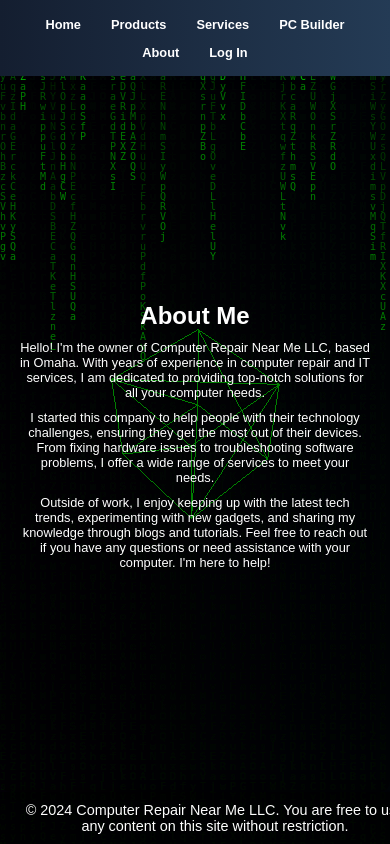
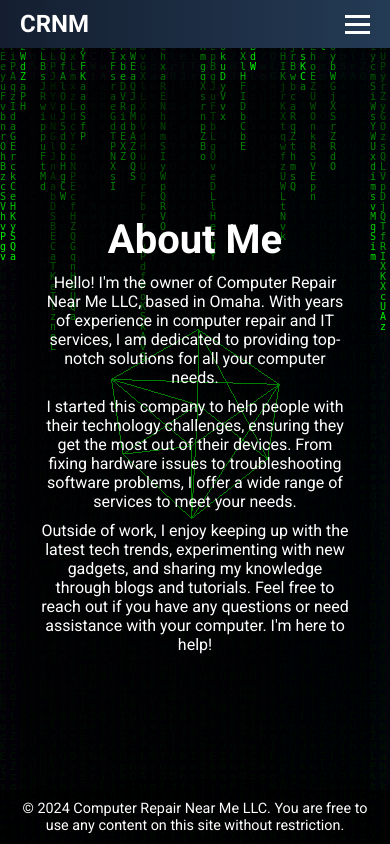
Before and after one commit to Megalunchbox/CRNM-Website, a Flask app: page /about in a window 390 px wide; the page is wider, and only the part inside the window is pictured. Run offline with Flask 3, Linux system fonts and the light colour scheme; some libraries are stand-ins or nearby versions.

Commit message:
better mobile support, better site design.

```diff
--- a/app.py
+++ b/app.py
@@ -1,6 +1,28 @@
-from flask import Flask, render_template
+from flask import Flask, render_template, request, jsonify
+from flask_wtf import FlaskForm, CSRFProtect
+from wtforms import StringField, PasswordField, SubmitField
+from wtforms.validators import DataRequired, Length, Email
+
+import os, stripe
+
 
 app = Flask(__name__)
+app.config.from_object('config.Config')
+csrf = CSRFProtect(app)
+
+stripe.api_key = app.config['STRIPE_SECRET_KEY']
+app.config['SESSION_COOKIE_SECURE'] = True
+
+@app.after_request
+def set_secure_headers(response):
+    response.headers['Content-Security-Policy'] = (
+        "default-src 'self'; "
+        "script-src 'self' https://cdnjs.cloudflare.com https://threejs.org https://js.stripe.com 'unsafe-inline'; "
+        "style-src 'self' https://cdnjs.cloudflare.com 'unsafe-inline'; "
+        "img-src 'self' data:; "
+        "connect-src 'self' https://api.stripe.com"
+        )
+    return response
 
 @app.route('/')
 def index():
@@ -23,6 +45,40 @@ def dynamic():
     }
     return render_template('dynamic_content.html', **content)
 
+@app.route('/checkout')
+def checkout():
+    return render_template('checkout.html', key=app.config['STRIPE_PUBLIC_KEY'])
+
+@app.route('/create-checkout-session', methods=['POST'])
+def create_checkout_session():
+    data = request.get_json()
+    email = data.get('email')
+    session = stripe.checkout.Session.create(
+        payment_method_types=['card'],
+        line_items=[{
+            'price_data': {
+                'currency': 'usd',
+                'product_data': {
+                    'name': 'Your Product Name',
+                },
+                'unit_amount': 2000,  # amount in cents
+            },
+            'quantity': 1,
+        }],
+        mode='payment',
+        success_url='http://localhost:5000/success',
+        cancel_url='http://localhost:5000/cancel',
+        customer_email=email,
+    )
+    return jsonify(id=session.id)
+
+@app.route('/success')
+def success():
+    return render_template('success.html')
+
+@app.route('/cancel')
+def cancel():
+    return render_template('cancel.html')
 
 if __name__ == '__main__':
     app.run()
--- /dev/null
+++ b/config.py
@@ -0,0 +1,6 @@
+import os
+
+class Config:
+    SECRET_KEY = os.environ.get('SECRET_KEY', 'a_very_secret_key')
+    STRIPE_PUBLIC_KEY = os.environ.get('STRIPE_PUBLIC_KEY')
+    STRIPE_SECRET_KEY = os.environ.get('STRIPE_SECRET_KEY')
--- a/templates/base.html
+++ b/templates/base.html
@@ -1,60 +1,94 @@
 <!DOCTYPE html>
 <html lang="en">
 <head>
+    <link href="https://fonts.googleapis.com/css2?family=Roboto:wght@400;700&display=swap" rel="stylesheet">
     <meta charset="UTF-8">
     <meta name="viewport" content="width=device-width, initial-scale=1.0">
     <title>{% block title %}Computer Repair Near Me LLC{% endblock %}</title>
     <style>
         /* Standardized CSS */
         body {
-            font-family: 'Arial', sans-serif;
+            font-family: 'Roboto', sans-serif;
             margin: 0;
             padding: 0;
-            background: linear-gradient(to right, #6a11cb, #2575fc);
+            background: linear-gradient(to right, #6a11cb, #2575fc); /* Fallback background */
+            background-color: #000; /* Ensures black background if canvas takes time to render */
             color: #fff;
             text-align: center;
-            overflow: hidden;
+            overflow-x: hidden; /* Prevent horizontal scroll */
             display: flex;
             flex-direction: column;
             min-height: 100vh;
+            width: 100%; /* Ensure body takes full width */
         }
         nav {
             width: 100%;
             background: linear-gradient(to right, #141e30, #243b55);
-            padding: 10px 0;
             position: fixed;
             top: 0;
             left: 0;
             z-index: 2;
+            display: flex;
+            justify-content: space-between;
+            align-items: center;
+            padding: 10px 20px;
             box-shadow: 0 4px 8px rgba(0, 0, 0, 0.3);
+            box-sizing: border-box;
         }
-        nav ul {
+        .nav-brand {
+            font-size: 1.5rem;
+            font-weight: bold;
+            color: #fff;
+        }
+        .nav-menu {
+            display: flex;
+            gap: 15px;
+            flex-wrap: wrap; /* Ensure items wrap on smaller screens */
+        }
+        .nav-item {
             list-style: none;
-            padding: 0;
-            margin: 0;
-            display: flex;
-            justify-content: center;
-            align-items: center;
-            flex-wrap: wrap;
         }
-        nav ul li {
-            margin: 10px 10px;
-        }
-        nav ul li a {
+        .nav-item a {
             color: #fff;
             text-decoration: none;
             font-weight: bold;
-            font-size: 1rem;
             padding: 8px 12px;
             border-radius: 5px;
             transition: background 0.3s, color 0.3s;
         }
-        nav ul li a:hover {
+        .nav-item a:hover {
             background: #ffdd57;
             color: #333;
         }
+        .hamburger {
+            display: none;
+            flex-direction: column;
+            cursor: pointer;
+            gap: 5px;
+        }
+        .hamburger div {
+            width: 25px;
+            height: 3px;
+            background-color: #fff;
+        }
+        .nav-menu-mobile {
+            display: none;
+            flex-direction: column;
+            gap: 15px;
+            background: linear-gradient(to right, #141e30, #243b55);
+            position: fixed;
+            top: 60px;
+            left: 0;
+            width: 100%;
+            padding: 20px;
+            box-sizing: border-box;
+            box-shadow: 0 4px 8px rgba(0, 0, 0, 0.3);
+        }
+        .nav-menu-mobile.active {
+            display: flex;
+        }
         .container {
-            margin-top: 80px;
+            margin-top: 80px; /* Adjusted for nav bar height */
             flex: 1;
             display: flex;
             flex-direction: column;
@@ -65,6 +99,11 @@
             padding: 20px;
             border-radius: 10px;
             box-shadow: 0 10px 15px rgba(0, 0, 0, 0.1);
+            width: 90%;
+            max-width: 1200px;
+            margin-left: auto;
+            margin-right: auto;
+            box-sizing: border-box;
         }
         h1 {
             margin: 0;
@@ -80,11 +119,13 @@
             font-weight: bold;
         }
         canvas {
-            display: block;
-            position: absolute;
+            position: fixed; /* Ensure canvas is fixed */
             top: 0;
             left: 0;
+            width: 100%; /* Ensure canvas takes full width */
+            height: 100%; /* Ensure canvas takes full height */
             z-index: 0;
+            pointer-events: none; /* Ensure canvas does not block interactions */
         }
         footer {
             background: rgba(0, 0, 0, 0.7);
@@ -95,6 +136,7 @@
             bottom: 0;
             width: 100%;
             box-shadow: 0 -4px 8px rgba(0, 0, 0, 0.3);
+            box-sizing: border-box;
         }
         footer p {
             margin: 0;
@@ -102,51 +144,61 @@
         }
         /* Media Queries for Responsiveness */
         @media (max-width: 768px) {
-            nav ul li a {
-                font-size: 0.9rem;
+            .nav-menu {
+                display: none;
             }
-            h1 {
-                font-size: 2rem;
-            }
-            p {
-                font-size: 0.9rem;
-            }
-        }
-        @media (max-width: 480px) {
-            nav ul li {
-                margin: 5px;
-            }
-            nav ul li a {
-                font-size: 0.8rem;
-                padding: 6px 10px;
-            }
-            h1 {
-                font-size: 1.5rem;
-            }
-            p {
-                font-size: 0.8rem;
+            .hamburger {
+                display: flex;
             }
         }
     </style>
+    <script src="https://cdnjs.cloudflare.com/ajax/libs/three.js/r128/three.min.js"></script>
+    <script src="https://js.stripe.com/v3/"></script>
 </head>
 <body>
     <nav>
-        <ul>
-            <li><a href="/">Home</a></li>
-            <li><a href="#">Products</a></li>
-            <li><a href="#">Services</a></li>
-            <li><a href="#">PC Builder</a></li>
-            <li><a href="/about">About</a></li>
-            <li><a href="#">Log In</a></li>
-        </ul>
+        <div class="nav-brand">CRNM</div>
+        <div class="nav-menu">
+            <ul class="nav-item"><a href="/">Home</a></ul>
+            <ul class="nav-item"><a href="#">Products</a></ul>
+            <ul class="nav-item"><a href="#">Services</a></ul>
+            <ul class="nav-item"><a href="#">PC Builder</a></ul>
+            <ul class="nav-item"><a href="/about">About</a></ul>
+            <ul class="nav-item"><a href="#">Log In</a></ul>
+        </div>
+        <div class="hamburger" onclick="toggleMenu()">
+            <div></div>
+            <div></div>
+            <div></div>
+        </div>
+        <div class="nav-menu-mobile">
+            <ul class="nav-item"><a href="/">Home</a></ul>
+            <ul class="nav-item"><a href="#">Products</a></ul>
+            <ul class="nav-item"><a href="#">Services</a></ul>
+            <ul class="nav-item"><a href="#">PC Builder</a></ul>
+            <ul class="nav-item"><a href="/about">About</a></ul>
+            <ul class="nav-item"><a href="#">Log In</a></ul>
+        </div>
     </nav>
     <div class="container">
         {% block content %}{% endblock %}
     </div>
     <canvas id="bgCanvas"></canvas>
     <canvas id="matrixCanvas"></canvas>
-    <script src="https://cdnjs.cloudflare.com/ajax/libs/three.js/r128/three.min.js"></script>
     <script>
+        function toggleMenu() {
+            var menu = document.querySelector('.nav-menu-mobile');
+            menu.classList.toggle('active');
+        }
+
+        document.addEventListener('click', function(event) {
+            var menu = document.querySelector('.nav-menu-mobile');
+            var hamburger = document.querySelector('.hamburger');
+            if (!menu.contains(event.target) && !hamburger.contains(event.target)) {
+                menu.classList.remove('active');
+            }
+        });
+
         // Setting up the scene for the 3D cube
         const scene = new THREE.Scene();
         const camera = new THREE.PerspectiveCamera(75, window.innerWidth / window.innerHeight, 0.1, 1000);
@@ -191,7 +243,7 @@
         const alphabet = 'ABCDEFGHIJKLMNOPQRSTUVWXYZabcdefghijklmnopqrstuvwxyz';
 
         function drawMatrix() {
-            ctx.fillStyle = 'rgba(0, 0, 0, 0.05)';
+            ctx.fillStyle = 'rgba(0, 0, 0, 0.05)'; // Ensuring black background with some transparency
             ctx.fillRect(0, 0, matrixCanvas.width, matrixCanvas.height);
             ctx.fillStyle = '#0F0';
             ctx.font = fontSize + 'px monospace';
```
Also changed, not shown: templates/cancel.html (added, +7 -0 lines), templates/checkout.html (added, +42 -0 lines), templates/success.html (added, +7 -0 lines), README.md.
